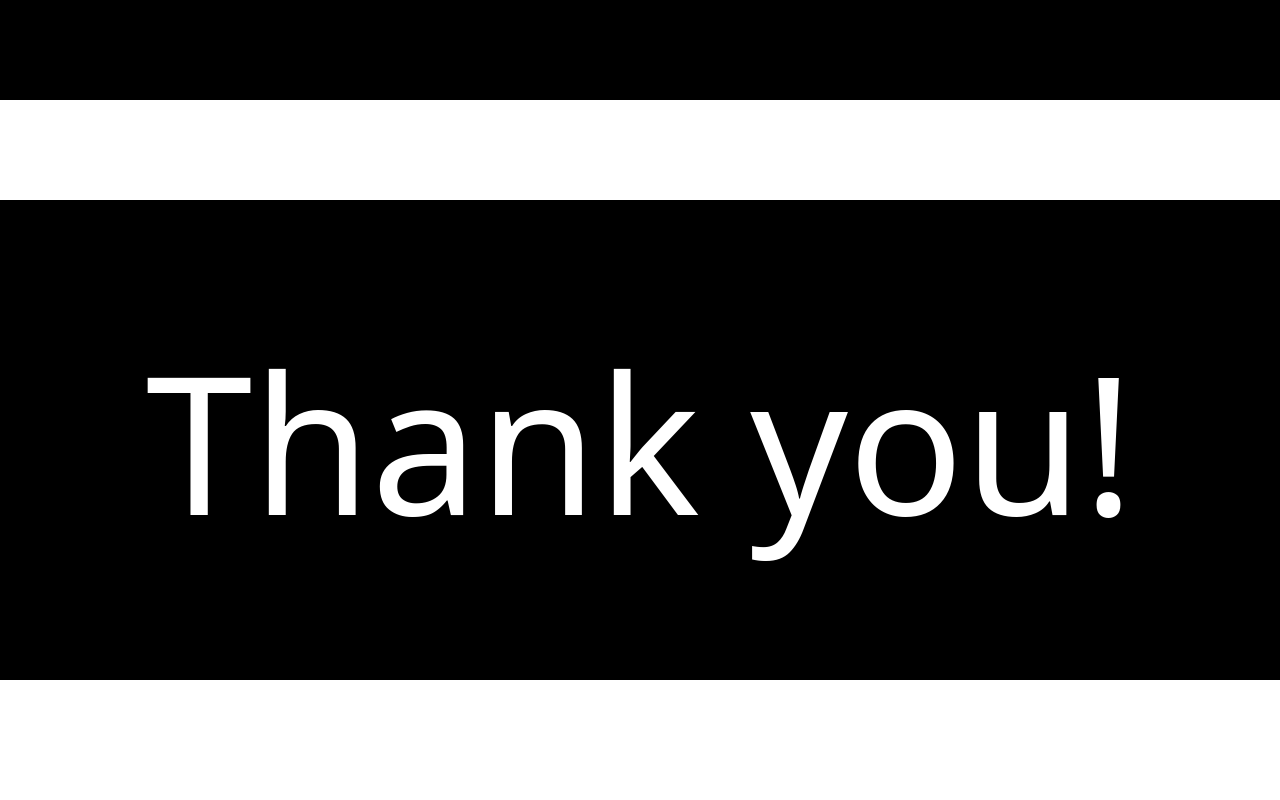
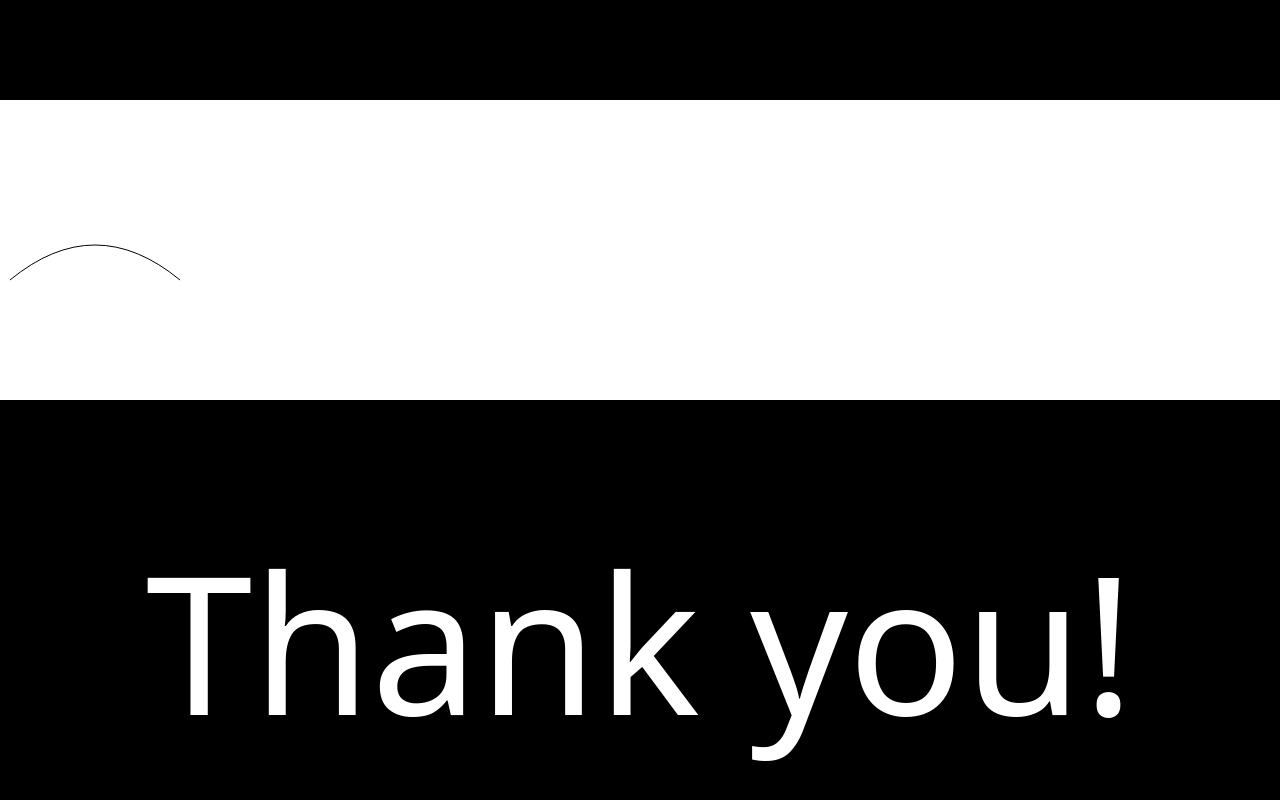
Before and after one commit to projan111/GSAP, a plain HTML site: page index.html in a window 1280 px wide. Shown: the part 2300-3100 px from the top of the page. Before the commit the page ends 2980 px from the top, so only its background shows below. Drawn offline with nearby package versions, Linux system fonts and the light colour scheme.

Commit message:
add svg line

```diff
--- a/index.html
+++ b/index.html
@@ -20,6 +20,11 @@
       <h1>Experiences</h1>
     </div>
 
+    <div class="string">
+      <svg width="190" height="160" xmlns="http://www.w3.org/2000/svg">
+        <path d="M 10 80 Q 95 10 180 80" stroke="black" fill="transparent" />
+      </svg>
+    </div>
     <div id="page4">
       <span class="thank">Thank you!</span>
     </div>
--- a/style.css
+++ b/style.css
@@ -82,3 +82,9 @@ h1 {
   justify-content: center;
   width: 100%;
 }
+
+.string {
+  height: 200px;
+  width: 100%;
+
+}
```
